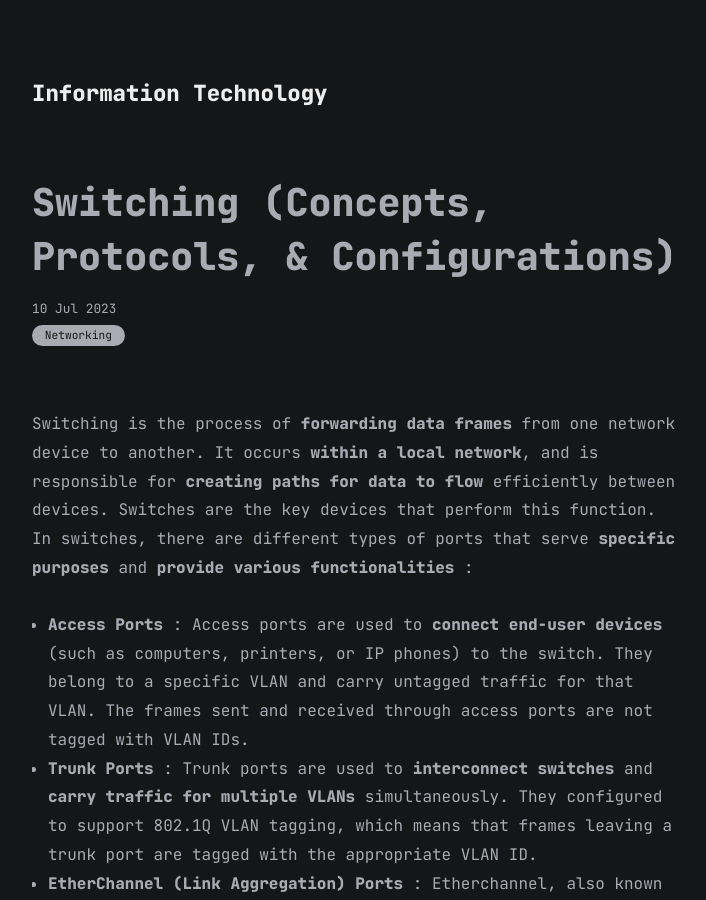
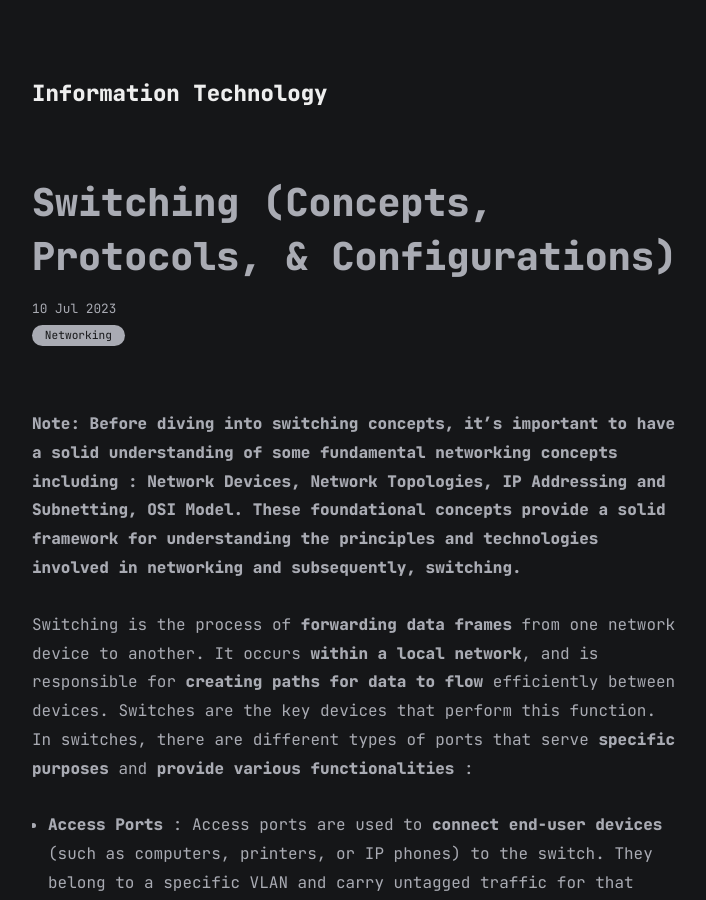
Before and after one commit to faridarif/faridarif.github.io, a Jekyll site: the page built from all_collections/_posts/2023-07-10-switching.md, in a window 1280 px wide and 900 px high. Shown: the whole window, without its empty margins (283-989 px from the left). Built offline with Jekyll 4.4.1, drawn with Linux system fonts in a browser that asks for light colours.

Commit message:
Update 2023-07-10-switching.md

```diff
--- a/all_collections/_posts/2023-07-10-switching.md
+++ b/all_collections/_posts/2023-07-10-switching.md
@@ -4,6 +4,7 @@ title: Switching (Concepts, Protocols, & Configurations)
 date: 2023-07-10
 categories: ["Networking"]
 ---
+**Note: Before diving into switching concepts, it's important to have a solid understanding of some fundamental networking concepts including : Network Devices, Network Topologies, IP Addressing and Subnetting, OSI Model. These foundational concepts provide a solid framework for understanding the principles and technologies involved in networking and subsequently, switching.**
 
 Switching is the process of **forwarding data frames** from one network device to another. It occurs **within a local network**, and is responsible for **creating paths for data to flow** efficiently between devices. Switches are the key devices that perform this function. In switches, there are different types of ports that serve **specific purposes** and **provide various functionalities** :
 - **Access Ports** : Access ports are used to **connect end-user devices** (such as computers, printers, or IP phones) to the switch. They belong to a specific VLAN and carry untagged traffic for that VLAN. The frames sent and received through access ports are not tagged with VLAN IDs.
```
